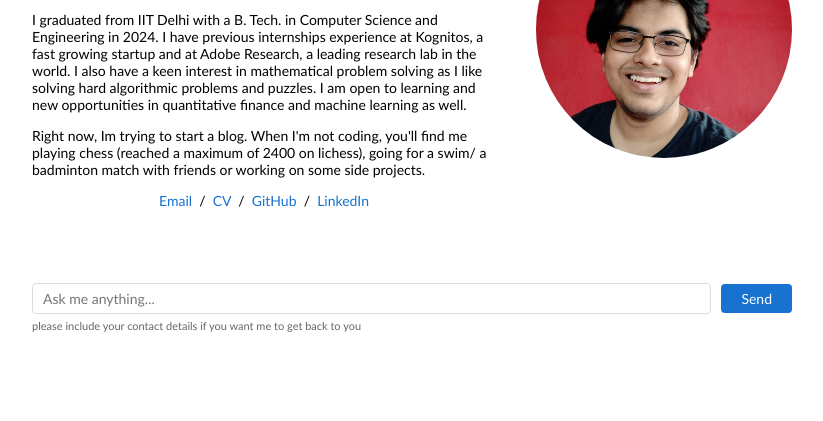
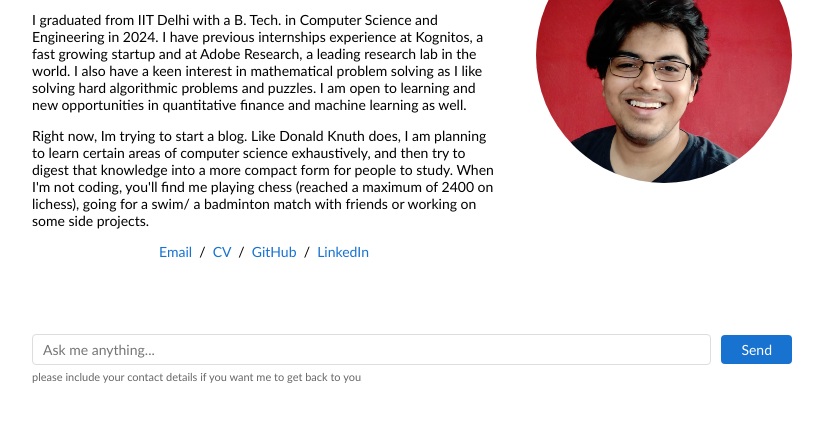
Before and after one commit to danjavv/danjavv.github.io, a plain HTML site: page index.html in a window 1280 px wide. Shown: the part 357-778 px from the top of the page, without its empty margins (228-1051 px from the left). Drawn offline with Linux system fonts and the light colour scheme.

Commit message:
bio changes

```diff
--- a/index.html
+++ b/index.html
@@ -60,7 +60,7 @@
                   I graduated from IIT Delhi with a B. Tech. in Computer Science and Engineering in 2024. I have previous internships experience at Kognitos, a fast growing startup and at Adobe Research, a leading research lab in the world. I also have a keen interest in mathematical problem solving as I like solving hard algorithmic problems and puzzles. I am open to learning and new opportunities in quantitative finance and machine learning as well.
                 </p>
                 <p>
-                  Right now, Im trying to start a blog. When I'm not coding, you'll find me playing chess (reached a maximum of 2400 on lichess), going for a swim/ a badminton match with friends or working on some side projects.
+                  Right now, Im trying to start a blog. Like Donald Knuth does, I am planning to learn certain areas of computer science exhaustively, and then try to digest that knowledge into a more compact form for people to study. When I'm not coding, you'll find me playing chess (reached a maximum of 2400 on lichess), going for a swim/ a badminton match with friends or working on some side projects.
                 </p>
                 <p style="text-align:center">
                   <a href="mailto:danjaved007@gmail.com">Email</a> &nbsp;/&nbsp;
```
